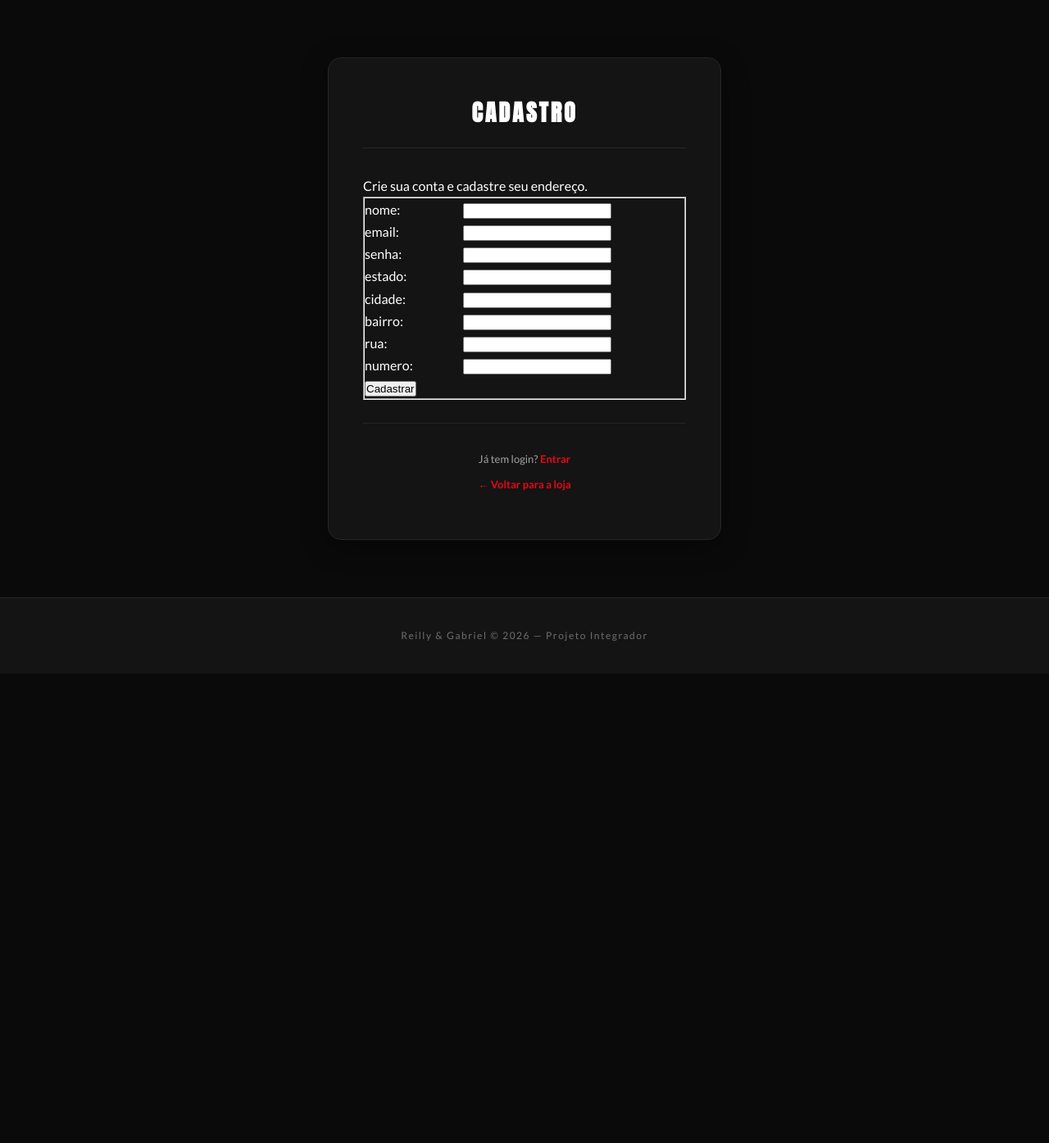
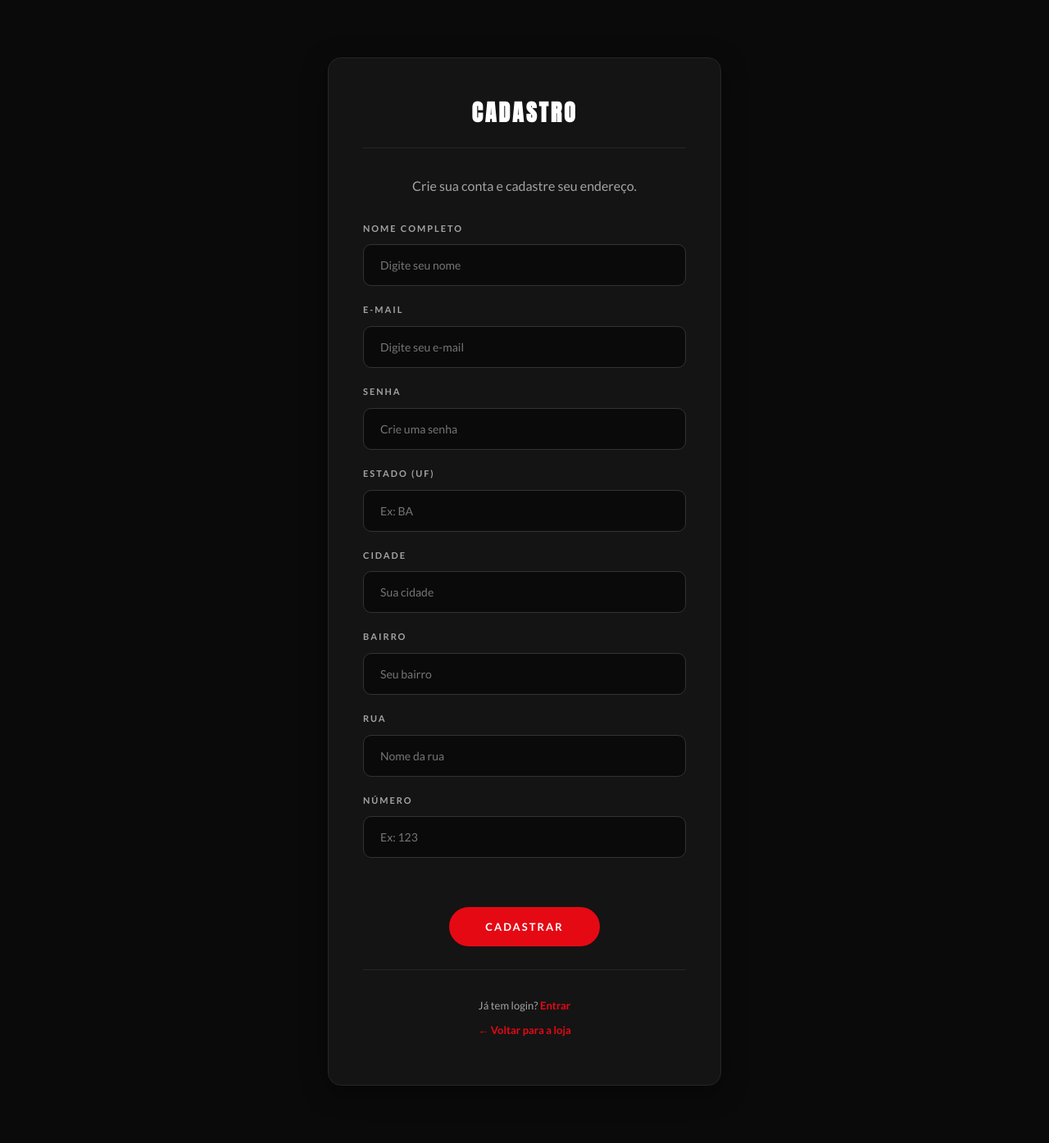
Before and after one commit to remy073/Loja-Alpha, a PHP site: page /formulario.php in a window 1280 px wide. Shown: the part 85-1480 px from the top of the page at 82% size. Before the commit the page ends 868 px from the top, so only its background shows below. Run offline with PHP 8.4, Linux system fonts and the light colour scheme.

Commit message:
Novo CSS no formulário

```diff
--- a/formulario.php
+++ b/formulario.php
@@ -7,11 +7,57 @@ require_once "app/DLL.php";
 <main class="conteudo">
     <section class="painel painel-estreito">
         <h2 class="painel-titulo">Cadastro</h2>
-        <p class="cliente-logado">Crie sua conta e cadastre seu endereço.</p>
+        <p class="cliente-logado" style="text-align: center; color: var(--texto-suave); margin-bottom: 30px;">Crie sua conta e cadastre seu endereço.</p>
 
-        <?php
-        form("banco.php", "nome", "email", "senha", "estado", "cidade", "bairro", "rua", "numero", "Cadastrar", null, null);
-        ?>
+        <form action="banco.php" method="post" class="formulario">
+
+            <!-- DADOS PESSOAIS -->
+            <div class="campo">
+                <label for="nome">Nome completo</label>
+                <input type="text" name="nome" id="nome" required placeholder="Digite seu nome" />
+            </div>
+
+            <div class="campo">
+                <label for="email">E-mail</label>
+                <input type="email" name="email" id="email" required placeholder="Digite seu e-mail" />
+            </div>
+
+            <div class="campo">
+                <label for="senha">Senha</label>
+                <input type="password" name="senha" id="senha" required placeholder="Crie uma senha" />
+            </div>
+
+            <!-- ENDEREÇO -->
+            <div class="campo">
+                <label for="estado">Estado (UF)</label>
+                <input type="text" name="estado" id="estado" required placeholder="Ex: BA" maxlength="2" />
+            </div>
+
+            <div class="campo">
+                <label for="cidade">Cidade</label>
+                <input type="text" name="cidade" id="cidade" required placeholder="Sua cidade" />
+            </div>
+
+            <div class="campo">
+                <label for="bairro">Bairro</label>
+                <input type="text" name="bairro" id="bairro" required placeholder="Seu bairro" />
+            </div>
+
+            <div class="campo">
+                <label for="rua">Rua</label>
+                <input type="text" name="rua" id="rua" required placeholder="Nome da rua" />
+            </div>
+
+            <div class="campo">
+                <label for="numero">Número</label>
+                <input type="text" name="numero" id="numero" required placeholder="Ex: 123" />
+            </div>
+
+            <!-- BOTÃO -->
+            <div class="acoes mt-40">
+                <input type="submit" name="Cadastrar" value="Cadastrar" />
+            </div>
+        </form>
 
         <div class="painel-rodape">
             <p>Já tem login? <a href="login.php">Entrar</a></p>
```
